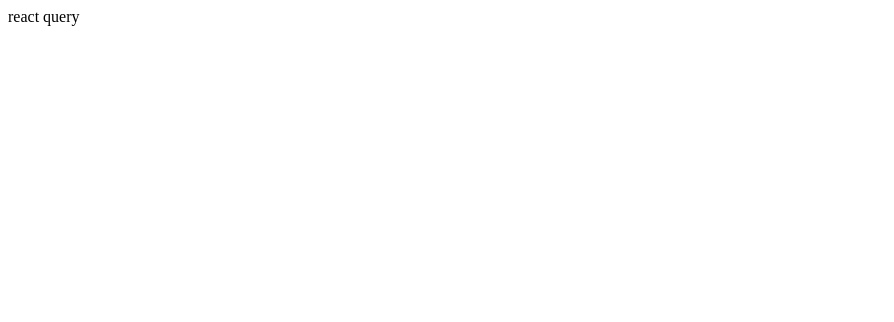
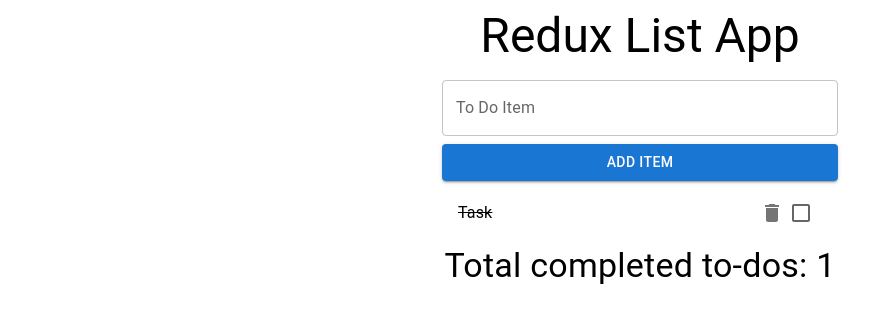
Before and after one commit to Oleksandra-Makar/to-do-react-query, a React (Create React App) app: page / in a window 1280 px wide. Shown: the top 322 px of the page, without its empty margins (0-894 px from the left). Built offline with nearby package versions, Linux system fonts and the light colour scheme.

Commit message:
Added packages

```diff
--- a/src/App.tsx
+++ b/src/App.tsx
@@ -1,7 +1,19 @@
-import React from 'react'
+import { Container, Typography } from '@mui/material'
+import AddToDo from './components/AddToDo'
+import ToDoList from './components/ToDoList'
+import CompletedToDosCounter from './components/CompletedToDosCounter'
 
 function App() {
-    return <div>react query</div>
+    return (
+        <Container maxWidth="xs">
+            <Typography style={{ textAlign: 'center' }} variant="h3">
+                Redux List App
+            </Typography>
+            <AddToDo />
+            <ToDoList />
+            <CompletedToDosCounter />
+        </Container>
+    )
 }
 
 export default App
```
Also changed, not shown: package.json (+7 -0 lines).
